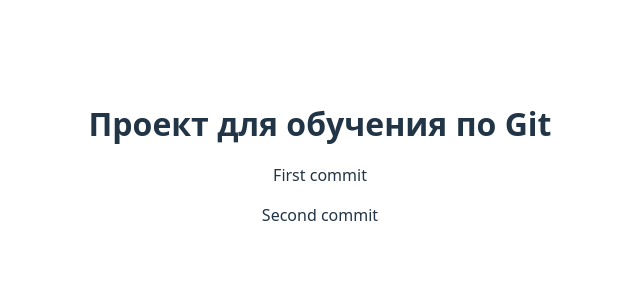
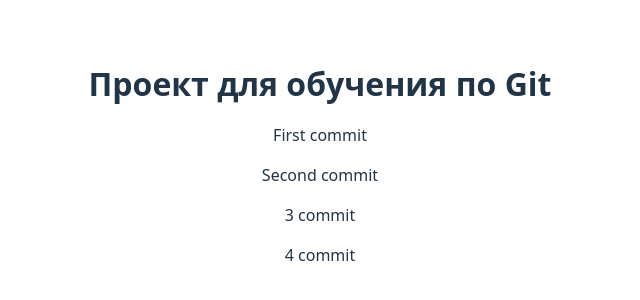
Before and after one commit to semaxio/gittesting1, a React (Vite) app: page / in a window 1280 px wide. Shown: the part 236-536 px from the top of the page, without its empty margins (320-960 px from the left). Built offline with nearby package versions, Linux system fonts and the light colour scheme.

Commit message:
4 commit

```diff
--- a/src/App.tsx
+++ b/src/App.tsx
@@ -8,6 +8,8 @@
         <h1>Проект для обучения по Git</h1>
         <p>First commit</p>
         <p>Second commit</p>
+        <p>3 commit</p>
+        <p>4 commit</p>
       </div>
     </>
   )
```
